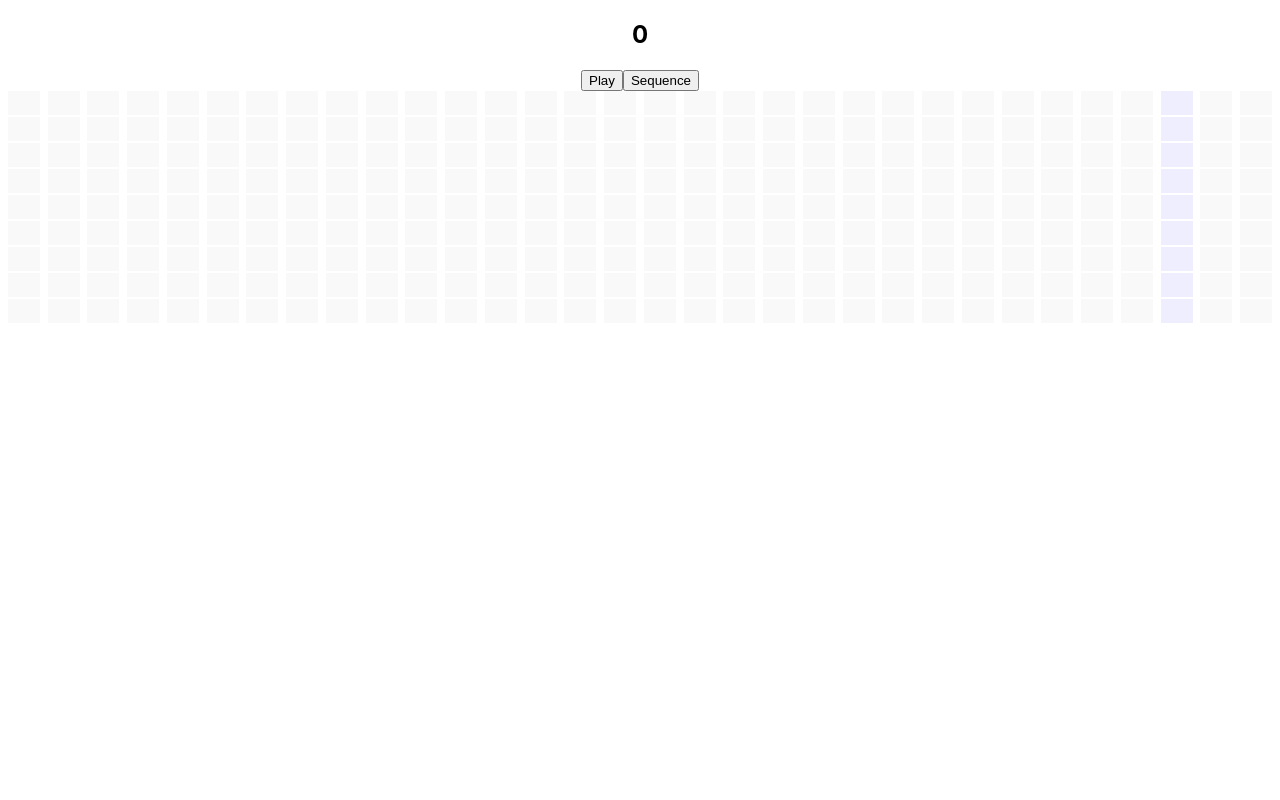
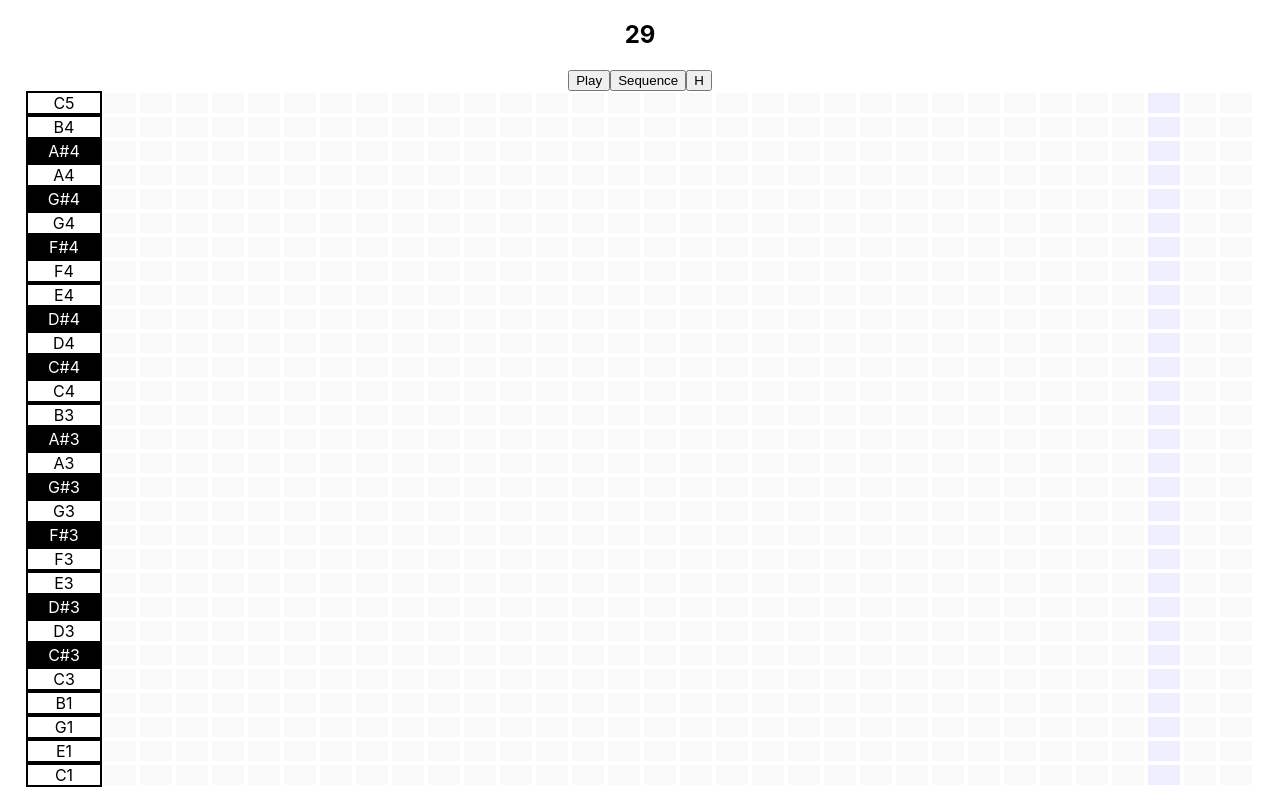
Before and after one commit to nickjoven/project-test, a React (Create React App) app: page / in a window 1280 px wide. Built offline with nearby package versions, Linux system fonts and the light colour scheme; no server answers.

Commit message:
piano roll shows up

```diff
--- a/package.json
+++ b/package.json
@@ -6,6 +6,7 @@
     "@testing-library/jest-dom": "^5.16.5",
     "@testing-library/react": "^13.4.0",
     "@testing-library/user-event": "^13.5.0",
+    "polished": "^4.2.2",
     "react": "^18.2.0",
     "react-dom": "^18.2.0",
     "react-scripts": "5.0.1",
--- a/src/App.css
+++ b/src/App.css
@@ -4,7 +4,7 @@
 }
 
 .row-container {
-
+  display: flex;
 }
 .row {
   width: auto;
@@ -14,9 +14,9 @@
 
 .cell {
   width: 32px;
-  height: 24px;
+  height: 20px;
   border: 0px;
-  margin-bottom: 2px;
+  margin: 2px;
 }
 
 .hover {
@@ -50,3 +50,23 @@
 .waiting {
   background-color: #f9f9f9;
 }
+
+.piano-roll {
+  height: 100%
+}
+
+.roll-note {
+  width: 72px;
+  height: 20px;
+  border: 2px solid black;
+}
+
+.accidental {
+  background-color: black;
+  color: white;
+}
+
+.centered-content {
+  display: flex;
+  justify-content: center;
+}
--- a/src/App.js
+++ b/src/App.js
@@ -19,7 +19,65 @@ const play = (e) => {
   sampler.triggerAttackRelease(e.target.name)
 }
 
-const noteMap = (['C1', 'E1', 'G1', 'B1', 'A3', 'B3', 'D4', 'E4', 'G4'].reverse())
+// [
+//   'C3',
+//   'C#3',
+//   'D3',
+//   'D#3',
+//   'E3',
+//   'F3',
+//   'F#3',
+//   'G3',
+//   'G#3',
+//   'A3',
+//   'A#3',
+//   'B3',
+//   'C4',
+//   'C#4',
+//   'D4',
+//   'D#4',
+//   'E4',
+//   'F4',
+//   'F#4',
+//   'G4',
+//   'G#4',
+//   'A4',
+//   'A#4',
+//   'B4',
+//   'C5'
+// ]
+
+const noteMap = ([
+  'C1',
+  'E1',
+  'G1',
+  'B1',
+  'C3',
+  'C#3',
+  'D3',
+  'D#3',
+  'E3',
+  'F3',
+  'F#3',
+  'G3',
+  'G#3',
+  'A3',
+  'A#3',
+  'B3',
+  'C4',
+  'C#4',
+  'D4',
+  'D#4',
+  'E4',
+  'F4',
+  'F#4',
+  'G4',
+  'G#4',
+  'A4',
+  'A#4',
+  'B4',
+  'C5'
+].reverse())
 
 const makeGrid = (noteArray) => {
   let rows = []
@@ -79,7 +137,7 @@ const App = () => {
       setPosition(step)
     }
 
-    Tone.Transport.bpm.value = 80
+    Tone.Transport.bpm.value = 88
     Tone.Transport.scheduleRepeat(repeat, "16n")
   }
 
@@ -97,10 +155,22 @@ const App = () => {
 
   return (
     <div className='App'>
-      <h2>{position}</h2>
+      <h2>{(position + 32 - 3) % 32}</h2>
       <button onClick={start}>Play</button>
       <button onClick={logSequence}>Sequence</button>
+      <button onClick={configLoop}>H</button>
+      <div className='centered-content'>
         <div className='row-container'>
+          <div className='piano-roll'>
+            {noteMap.map((note) => {
+              return (
+                <div className={'roll-note' + ' ' + (note.includes('#') ? 'accidental': '' )} key={note} >
+                  {note}
+                </div>
+              )
+            })}
+          </div>
+          <div className='grid-container'>
             {sequence.map((row, rowIndex) => {
               return (
                 <Row key={rowIndex} rowIndex={rowIndex} row={row} play={play} toggleNote={toggleNote} position={position}/>
@@ -108,6 +178,8 @@ const App = () => {
               })}
             </div>
           </div>
+      </div>
+    </div>
   );
 }
 
--- a/src/components/Cell.js
+++ b/src/components/Cell.js
@@ -17,6 +17,12 @@ const Cell = ({ note, noteIndex, rowIndex, toggleNote, position}) => {
         }
     }
 
+    const getDownbeat = () => {
+        if ((noteIndex + 32) % 4 === 0) {
+            return 'downbeat'
+        } else return ''
+    }
+
     const handleClick = (e) => {
         toggleNote(rowIndex, noteIndex)
         console.log(note)
@@ -25,7 +31,7 @@ const Cell = ({ note, noteIndex, rowIndex, toggleNote, position}) => {
 
     return (
         <>
-            <button className={`cell hover ` + getBackground()} name={note.note} onClick={handleClick}>{' '}</button>
+            <button className={`cell hover` + ' ' + getBackground() + ' ' + getDownbeat()} name={note.note} onClick={handleClick}>{' '}</button>
         </>
     )
 }
```
Also changed, not shown: 1 other file (tests, documents, lock files or other folders). Lines whose indentation alone changed are shown as unchanged.
